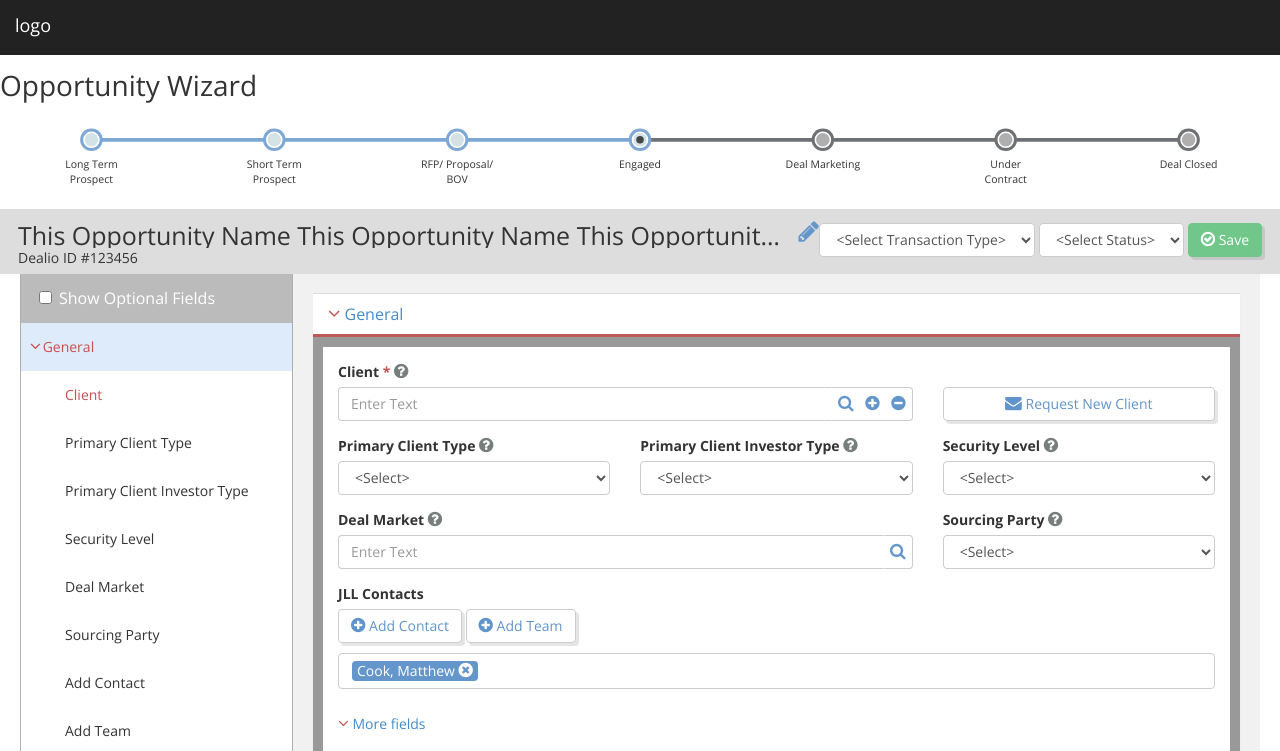
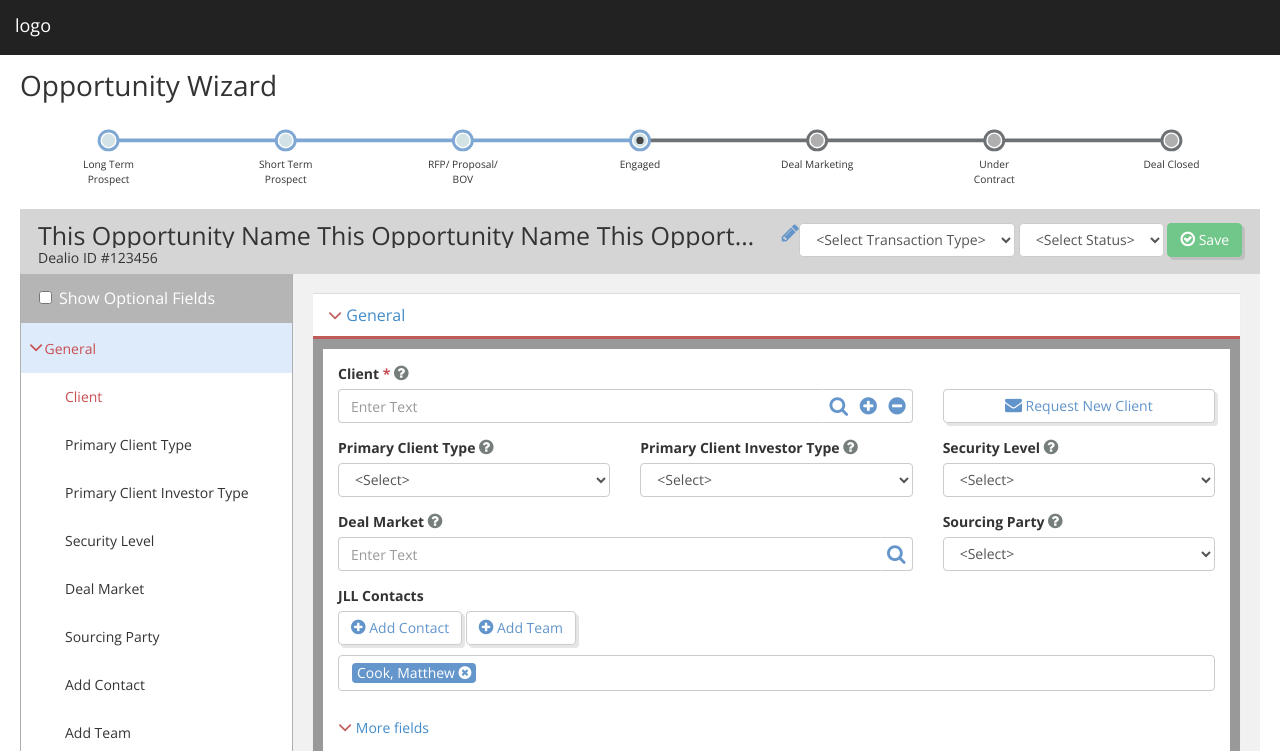
Before and after one commit to getsetbro/oppwizui, a website: page app/index.html in a window 1280 px wide. Shown: the top 751 px of the page. Drawn offline with nearby package versions, Linux system fonts and the light colour scheme.

Commit message:
manual copy move css

```diff
--- a/app/styles/main.css
+++ b/app/styles/main.css
@@ -2,7 +2,8 @@
 body {
   padding-top: 273px;
   margin: 0 20px;
-  font-family: "Open Sans", "Helvetica Neue", Helvetica, Arial, sans-serif; }
+  font-family: "Open Sans", "Helvetica Neue", Helvetica, Arial, sans-serif;
+  min-width: 535px; }
 
 h1, h2 {
   font-weight: 300; }
@@ -10,14 +11,32 @@ h1, h2 {
 .ellipsis, .opp-name div {
   white-space: nowrap;
   overflow: hidden;
-  text-overflow: ellipsis; }
+  text-overflow: ellipsis;
+  /*
+  position: relative;
+  .btn-help{
+    position: absolute;
+    right:0;
+  }
+  */ }
 
 .fa {
-  font-size: 1.2em; }
+  font-size: 1.7rem; }
+  .btn-link .fa {
+    font-size: 2rem; }
+  .multi-selected .fa {
+    font-size: 1.5rem; }
+  .fa.fa-angle-right, .fa.fa-angle-down {
+    font-size: 2.2rem;
+    vertical-align: -2px; }
 
 .nocollapse .form-control {
   display: inline-block;
   width: auto; }
+
+.popover {
+  max-width: 400px;
+  font-size: 12px; }
 
 .form-control {
   box-shadow: none; }
@@ -42,10 +61,12 @@ h1, h2 {
     padding: 0 5px;
     white-space: nowrap;
     margin: 1px; }
+    .multi-selected div:hover {
+      background-color: #8bb0d8; }
     .multi-selected div .fa {
       cursor: pointer; }
       .multi-selected div .fa:hover {
-        color: black; }
+        color: #444; }
 
 .btn-success {
   background-color: #71c789;
@@ -92,7 +113,9 @@ h1, h2 {
   margin-bottom: 10px; }
 
 .navbar-fixed-top {
-  min-width: 720px; }
+  min-width: 535px;
+  /*to stay above popovers that are scrolled up*/
+  z-index: 1070; }
 
 .navbar-header {
   height: 55px; }
@@ -122,7 +145,7 @@ h1, h2 {
 .svgtext {
   text-align: center; }
 
-.top {
+.sitetop {
   padding: 0 20px; }
 
 h1 {
@@ -134,11 +157,11 @@ h1 {
   padding: 14px 18px 0; }
 
 .row1 {
-  background-color: #DDD;
-  height: 65px; }
+  background-color: #d5d5d5;
+  min-height: 65px; }
 
 .row2 {
-  background-color: #bbb;
+  background-color: #b5b5b5;
   height: 50px; }
   .row2 label {
     color: #fff;
@@ -146,6 +169,7 @@ h1 {
 
 .opp-name {
   max-width: calc(100% - 475px);
+  min-width: 200px;
   position: relative; }
   .opp-name div {
     font-size: 25px;
@@ -198,7 +222,6 @@ h1 {
     display: block; }
 
 .mainarea {
-  margin-left: 273px;
   padding: 20px;
   background-color: #f1f1f1; }
   .mainarea .req label:after {
@@ -249,4 +272,15 @@ h1 {
 .panelfooter {
   text-align: right; }
 
+@media (max-width: 768px) {
+  .sidebar {
+    display: none; }
+
+  body {
+    margin-right: 0;
+    margin-left: 0; } }
+@media (min-width: 768px) {
+  .mainarea {
+    margin-left: 273px; } }
+
 /*# sourceMappingURL=main.css.map */
```
